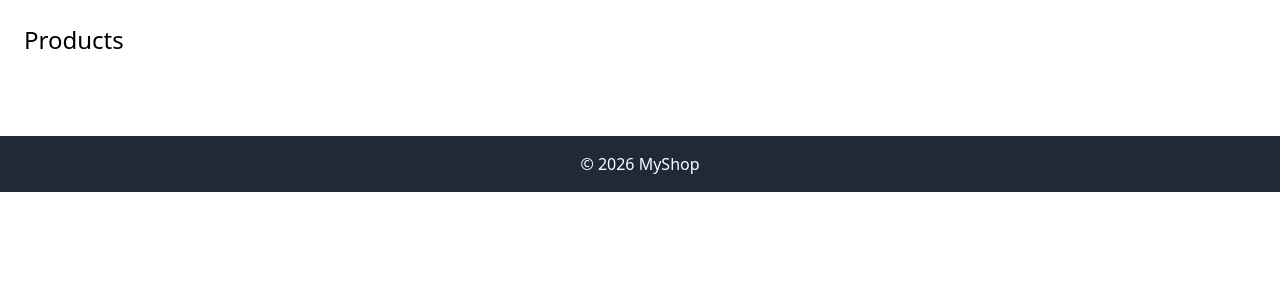
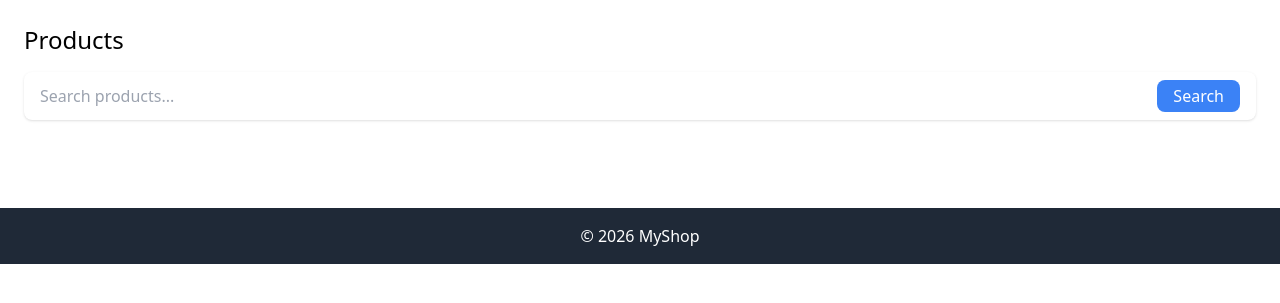
Before and after one commit to ALTUM-02/on_market, a Django app: page / in a window 1280 px wide. Shown: the part 64-367 px from the top of the page. Run offline with Django 4.2, Linux system fonts and the light colour scheme; data that the repository does not hold is empty; some libraries are stand-ins or nearby versions.

Commit message:
new change

```diff
--- a/media/Projects/on_market/products/views.py
+++ b/media/Projects/on_market/products/views.py
@@ -7,8 +7,14 @@ from .serializers import ProductSerializer
 from django.http import JsonResponse
 
 def home(request):
-    products = Product.objects.all()
-    return render(request, 'pages/home.html', {"products": products})
+    query = request.GET.get('q')
+
+    if query:
+        products = Product.objects.filter(name_incontains=query)
+    else:
+        products = Product.objects.all()
+
+    return render(request, 'pages/home.html', {"products": products, 'query': query})
 
 # Create your views here.
 
--- a/media/Projects/on_market/templates/pages/home.html
+++ b/media/Projects/on_market/templates/pages/home.html
@@ -4,6 +4,22 @@
 
 {% block content %}
 <h1 class="text-2xl mb-4">Products</h1>
+<form method="GET" class="mb-6">
+  <div class="flex items-center bg-white dark:bg-gray-800 rounded-lg shadow px-4 py-2">
+
+    <input type="text"
+           name="q"
+           value="{{ query|default:'' }}"
+           placeholder="Search products..."
+           class="w-full bg-transparent focus:outline-none text-gray-700 dark:text-white">
+
+    <button type="submit"
+            class="ml-2 bg-blue-500 text-white px-4 py-1 rounded-lg hover:bg-blue-600">
+      Search
+    </button>
+
+  </div>
+</form>
 
 <div class="grid grid-cols-1 md:grid-cols-3 gap-6">
     {% for product in products %}
```
